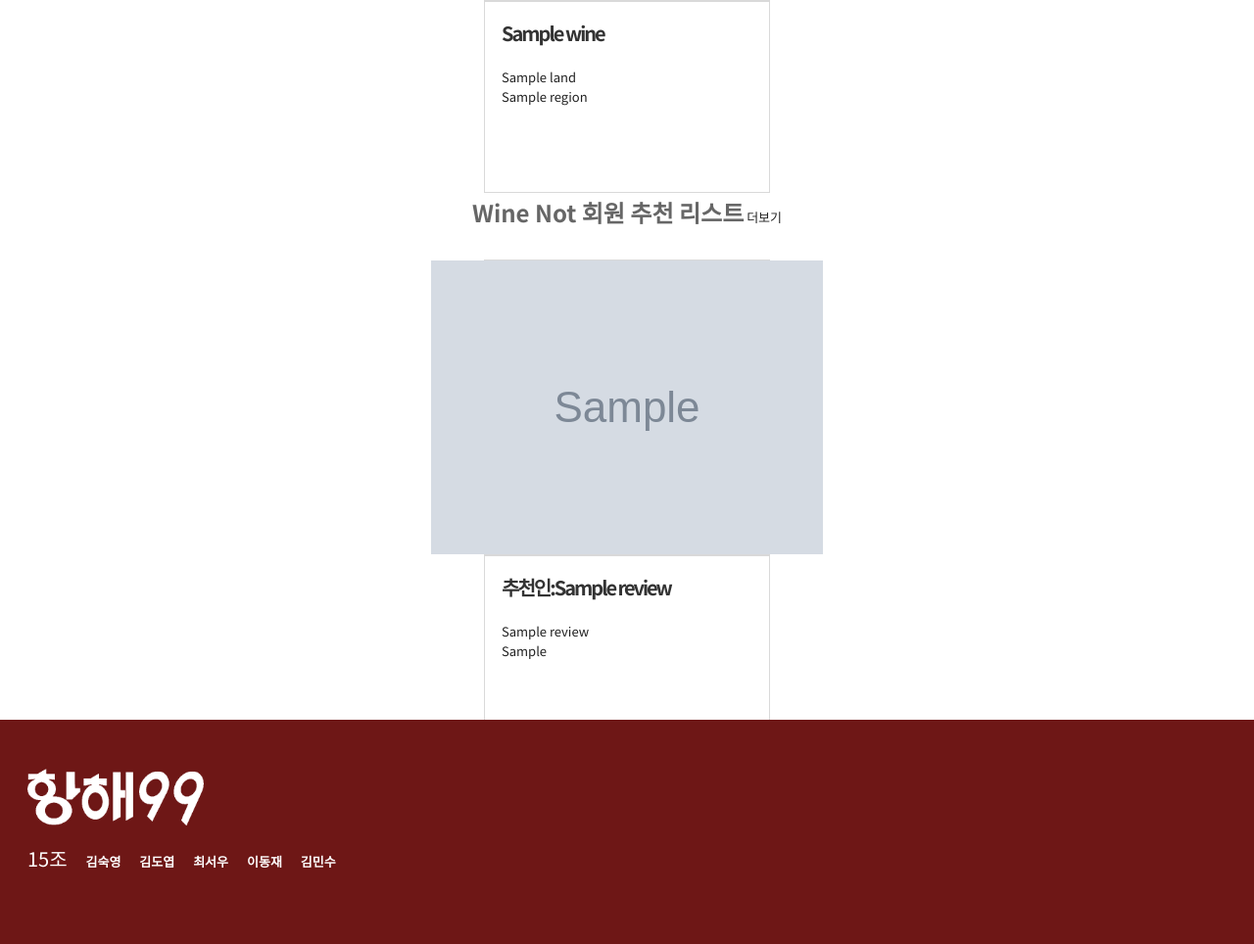
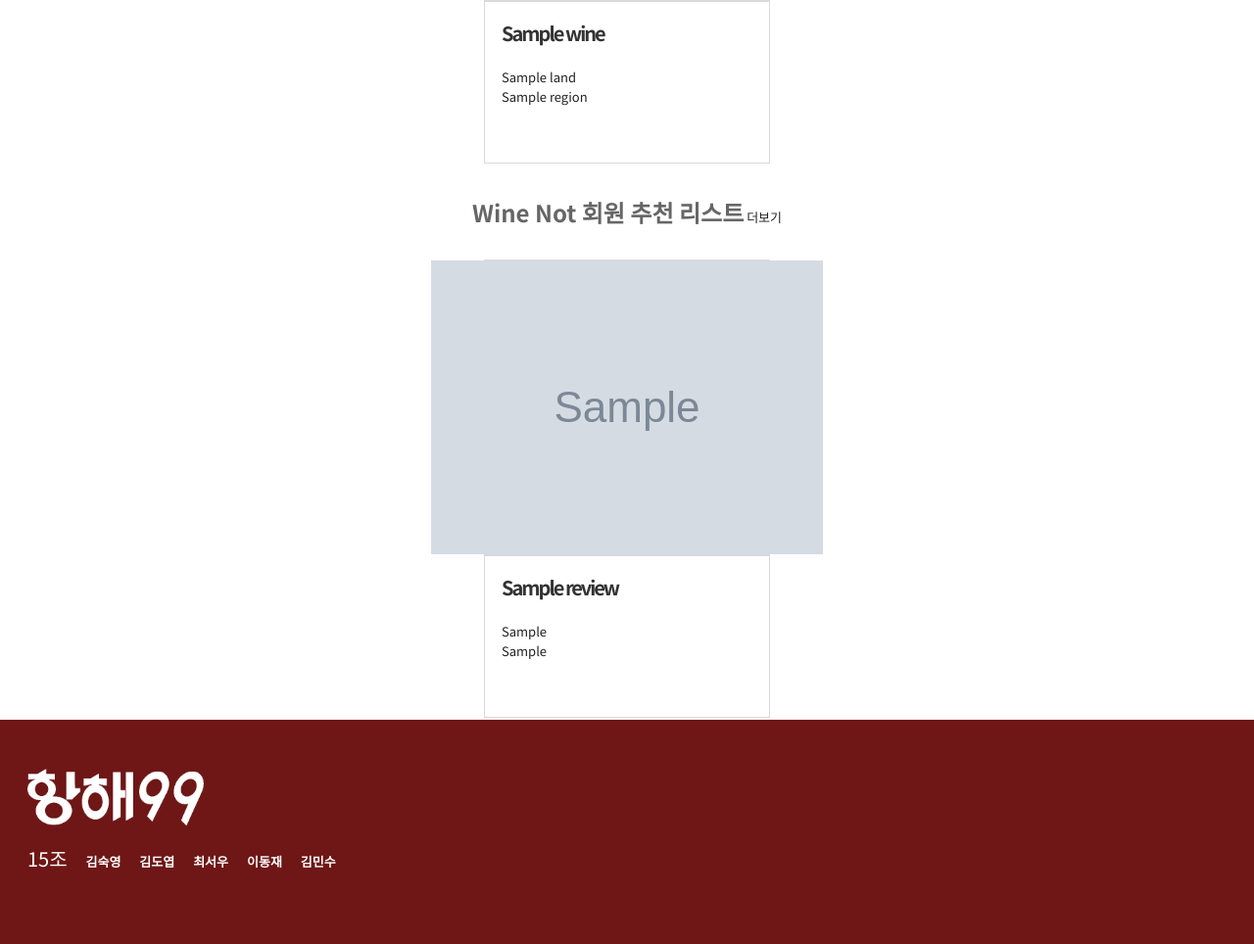
Before and after one commit to doyupK/Toy_Project, a Flask app: page / in a window 1280 px wide. Shown: the part 566-1530 px from the top of the page at 98% size. Run offline with Flask 2, Linux system fonts and the light colour scheme; grey boxes marked "Sample" are stand-in pictures; a database or web service that is not in the repository returns one stand-in record (values such as "Sample title"); some libraries are stand-ins or nearby versions.

Commit message:
.wine_chart .info CSS 수정 Index 정보 수정

```diff
--- a/static/css/style.css
+++ b/static/css/style.css
@@ -181,7 +181,7 @@
 
 .wine_chart .info {
     overflow: hidden;
-    height: 160px;
+    height: 130px;
     background-color: #fff;
     padding: 17px;
     border: 1px solid #d9d9d9;
--- a/templates/index.html
+++ b/templates/index.html
@@ -124,9 +124,9 @@
                                         <!--                                        </figure>-->
                                     </div>
                                     <div class="info">
-                                        <h3><strong>추천인:{{ post.profile_name }}</strong></h3>
+                                        <h3><strong>{{ post.wine_name }}</strong></h3>
                                         <div class="info_btn">
-                                            <div>{{ post.wine_name }}</div>
+                                            <div>{{ post.wine_type }}</div>
                                             <div>{{ post.wine_country }}</div>
                                         </div>
                                     </div>
```
